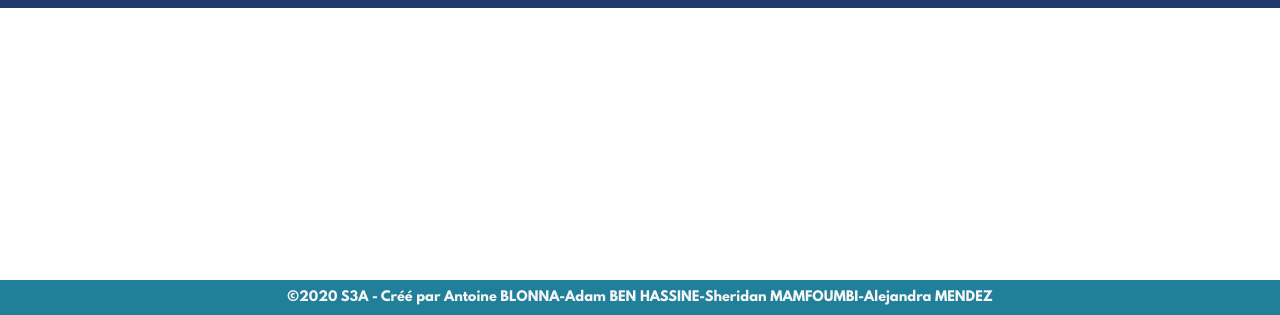
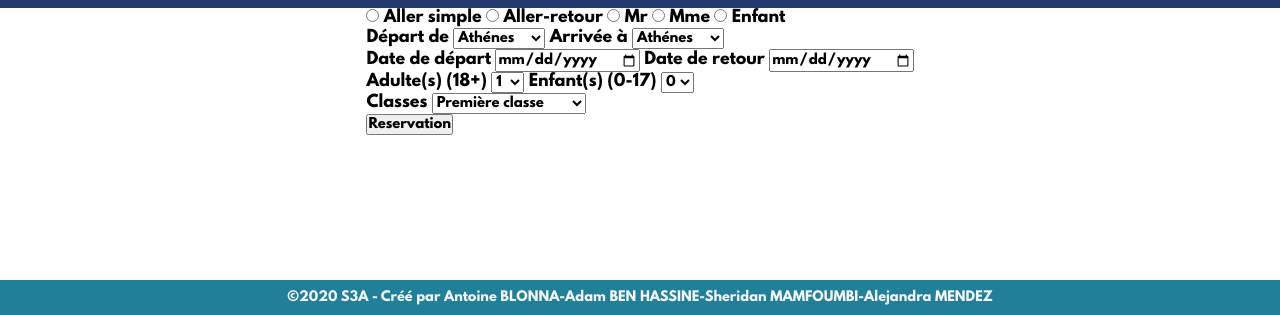
Before and after one commit to Blonna/Agence-S3A, a plain HTML site: page pages/recherche.html in a window 1280 px wide. Shown: the part 485-800 px from the top of the page. Drawn offline with Linux system fonts and the light colour scheme.

Commit message:
Version avec la page html rechercher une aventure

```diff
--- a/pages/recherche.html
+++ b/pages/recherche.html
@@ -37,6 +37,94 @@ and open the template in the editor.
                 </ul>
             </nav>
             </div>
+
+        <form>
+            <div>
+            <label for="All_simple">
+            <input type="radio" id="All_simple" name="All_simple">
+            <span></span>Aller simple
+            </label>
+
+            <label for="All_retour">
+            <input type="radio" id="All_retour" name="All_retour">
+            <span></span>Aller-retour
+            </label>
+
+            <label for="civilité">
+            <input type="radio" id="civilité" name="civilité">
+            <span></span>Mr
+            </label>
+
+            <label for="civilité">
+            <input type="radio" id="civilité" name="civilité">
+            <span></span>Mme
+            </label>
+
+            <label for="civilité">
+            <input type="radio" id="civilité" name="civilité">
+            <span></span>Enfant
+            </label>
+            </div>
+            <div>
+            <span>Départ de</span>
+        <select>
+            <option>Athénes</option>
+            <option>Barcelone</option>
+            <option>Capadoce</option>
+            <option>Florence</option>
+              <option>Hyeres</option>
+            <option>Îles Lofote</option>
+            <option>Marseille</option>
+            <option>Nice</option>
+            <option>Rome</option>
+        </select>
+            <span>Arrivée à</span>
+        <select>
+            <option>Athénes</option>
+            <option>Barcelone</option>
+            <option>Capadoce</option>
+            <option>Florence</option>
+              <option>Hyeres</option>
+            <option>Îles Lofote</option>
+            <option>Marseille</option>
+            <option>Nice</option>
+            <option>Rome</option>
+        </select>
+            </div>
+            <div>
+            <span>Date de départ</span>
+            <input type="date" required>
+            <span>Date de retour</span>
+            <input type="date" required>
+            </div>
+            <div>
+            <span>Adulte(s) (18+)</span>
+         <select>
+            <option>1</option>
+            <option>2</option>
+            <option>3</option>
+        </select>
+
+            <span>Enfant(s) (0-17)</span>
+        <select>
+            <option>0</option>
+            <option>1</option>
+            <option>2</option>
+        </select>
+            </div>
+            <div>
+            <span>Classes</span>
+        <select>
+            <option>Première classe</option>
+            <option>Classe affaire</option>
+            <option>Classe économique</option>
+        </select>
+            </div>
+            <div>
+            <button>Reservation</button>
+            </div>
+        </form>
+
             <footer>
             <p>&copy;2020 S3A - Créé par <a href="mailto:antoine.blonna@isen.yncrea.fr">Antoine BLONNA-Adam BEN HASSINE-Sheridan MAMFOUMBI-Alejandra MENDEZ </a><p>
         </footer>
```
